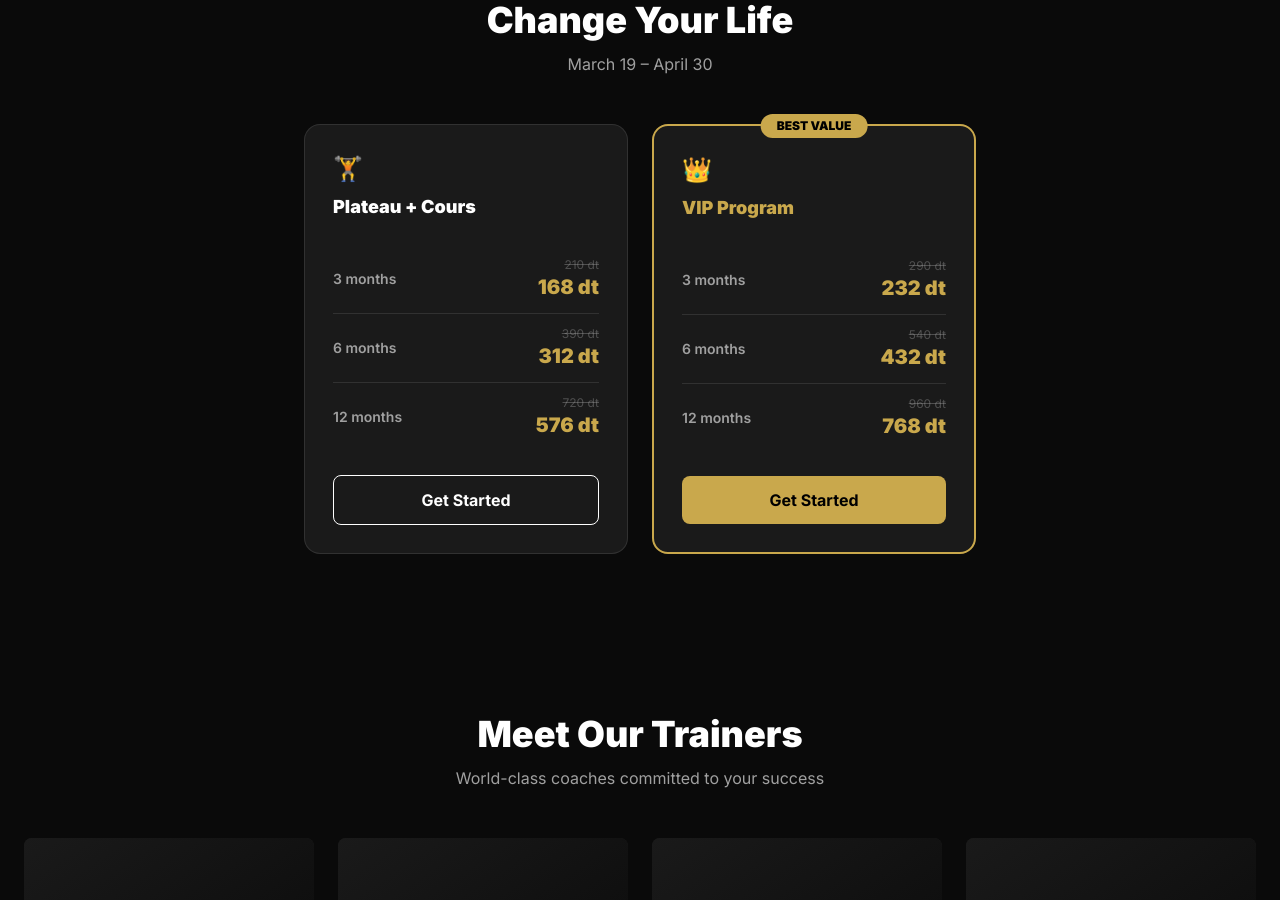
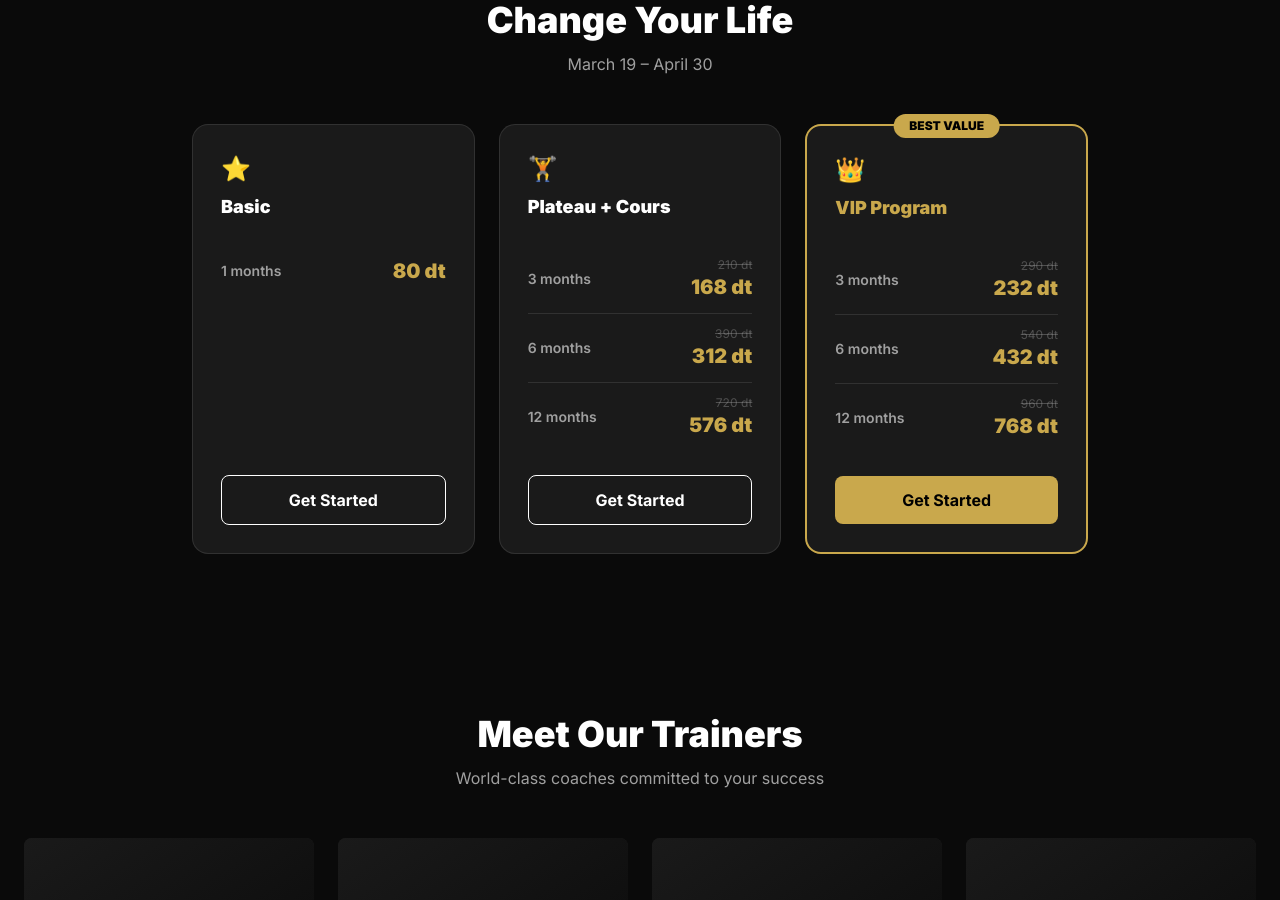
Before and after one commit to Creat0r69/olympia-sport-vip, a Next.js app: page /en in a window 1280 px wide. Shown: the part 2660-3560 px from the top of the page. Built offline with nearby package versions, Linux system fonts and the light colour scheme.

Commit message:
feat: add Basic plan (1 month, 80dt) to pricing section

```diff
--- a/components/Pricing.tsx
+++ b/components/Pricing.tsx
@@ -14,7 +14,7 @@ export default function Pricing() {
       </div>
 
       {/* 2-column plan grid */}
-      <div className="grid md:grid-cols-2 gap-6 max-w-2xl mx-auto">
+      <div className="grid md:grid-cols-3 gap-6 max-w-4xl mx-auto">
         {plans.map((plan) => (
           <div
             key={plan.key}
@@ -45,9 +45,11 @@ export default function Pricing() {
                     {t('months', { count: d.months })}
                   </span>
                   <div className="text-right">
-                    <span className="text-muted/40 text-xs line-through block">
-                      {d.original} dt
-                    </span>
+                    {d.original !== d.discounted && (
+                      <span className="text-muted/40 text-xs line-through block">
+                        {d.original} dt
+                      </span>
+                    )}
                     <span className="text-accent font-black text-xl">
                       {d.discounted} dt
                     </span>
--- a/data/pricing.ts
+++ b/data/pricing.ts
@@ -1,5 +1,5 @@
 export interface PricingDuration {
-  months: 3 | 6 | 12;
+  months: 1 | 3 | 6 | 12;
   original: number;
   discounted: number;
 }
@@ -12,6 +12,14 @@ export interface PricingPlan {
 }
 
 export const plans: PricingPlan[] = [
+  {
+    key: 'basic',
+    icon: '⭐',
+    highlight: false,
+    durations: [
+      { months: 1, original: 80, discounted: 80 },
+    ],
+  },
   {
     key: 'plateau',
     icon: '🏋️',
--- a/messages/ar.json
+++ b/messages/ar.json
@@ -78,6 +78,7 @@
     "cta": "ابدأ الآن",
     "months": "{count} أشهر",
     "plans": {
+      "basic": "أساسي",
       "plateau": "الصالة + الدروس",
       "vip": "برنامج VIP"
     }
--- a/messages/en.json
+++ b/messages/en.json
@@ -78,6 +78,7 @@
     "cta": "Get Started",
     "months": "{count} months",
     "plans": {
+      "basic": "Basic",
       "plateau": "Plateau + Cours",
       "vip": "VIP Program"
     }
```
Also changed, not shown: 1 other file (tests, documents, lock files or other folders).
